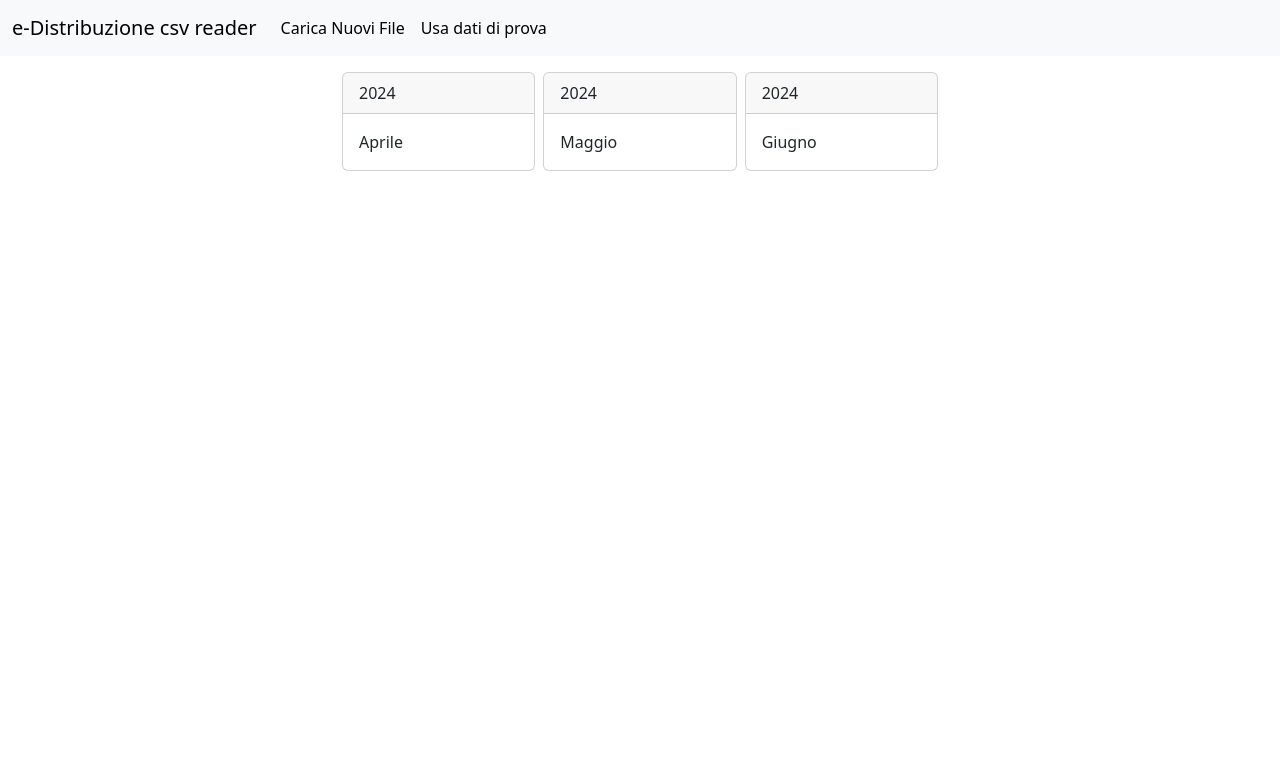
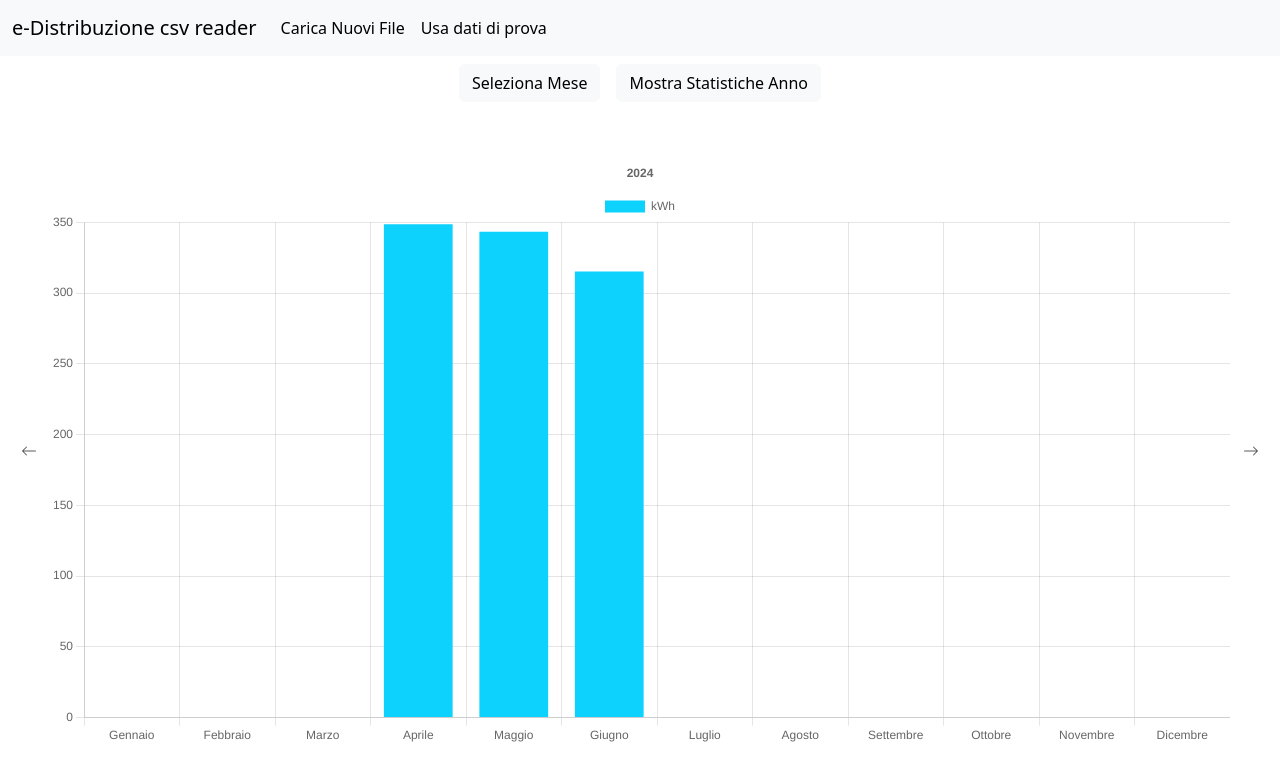
Before and after one commit to BennyGiu/excel-reader-app, a React (Create React App) app: page / in a window 1280 px wide. Both pictures are taken after a click on the button "Usa dati di prova". Shown: the top 780 px of the page. Built offline with nearby package versions, Linux system fonts and the light colour scheme.

Commit message:
Removed unnecessary states and added a chart that shows monthly consumption by year

```diff
--- a/src/App.js
+++ b/src/App.js
@@ -5,19 +5,15 @@ import { useState } from "react";
 import "./App.css";
 
 function App() {
+  const [error, setError] = useState("");
   const [statoApp, setStatoApp] = useState("fileNonCaricati");
-  const [titolo, setTitolo] = useState("");
+  const [titoloGrafico, setTitoloGrafico] = useState("");
   const [testo, setTesto] = useState({});
-  const [error, setError] = useState("");
+  const [years, setYears] = useState([]);
   const [months, setMonths] = useState([]);
   const [giorno, setGiorno] = useState("");
   const [valori, setValori] = useState({});
-  const [labels, setLabels] = useState([]);
-  const [datiGiorno, setDatiGiorno] = useState("");
-  const [disableLeft, setDisableLeft] = useState(false);
-  const [disableRight, setDisableRight] = useState(false);
-  const [disableLeftMonth, setDisableLeftMonth] = useState(false);
-  const [disableRightMonth, setDisableRightMonth] = useState(false);
+  const [giorni, setGiorni] = useState([]);
 
   // function that loads the files in memory and create an array with the uploaded months
   const handleFileChange = (event) => {
@@ -25,6 +21,7 @@ function App() {
       setError("");
       var texts = {};
       var monthsArray = [];
+      var yearsSet = new Set();
       for (const prop of Object.getOwnPropertyNames(testo)) {
         delete testo[prop];
       }
@@ -40,6 +37,11 @@ function App() {
           );
           monthsArray.push(monthAndYear);
           texts[monthAndYear] = text;
+          let year = text.substring(
+            text.indexOf("/") + 4,
+            text.indexOf("/") + 8,
+          );
+          yearsSet.add(year);
         });
       }
 
@@ -53,21 +55,23 @@ function App() {
 
           return newMonth1 - newMonth2;
         });
+        const yearsArray = Array.from(yearsSet).sort();
+        setYears(yearsArray);
+        setTitoloGrafico(yearsArray[yearsArray.length - 1]);
         setMonths(monthsArray);
         setTesto(texts);
-        setTitolo(monthsArray[0]);
       });
     }
   };
 
   // function that checks if files were uploaded and then goes to the "select month" page
   const handleUploadFile = () => {
-    if (titolo === "") {
+    if (titoloGrafico === "") {
       setError("Seleziona almeno un file da caricare");
       return;
     }
     for (var member in valori) delete valori[member];
-    setStatoApp("selezionaMese");
+    setStatoApp("mostraAnno");
   };
 
   // function that loads some test files that are present in the public folder
@@ -75,6 +79,7 @@ function App() {
     setError("");
     var texts = {};
     var monthsArray = [];
+    var yearsSet = new Set();
     for (const prop of Object.getOwnPropertyNames(testo)) {
       delete testo[prop];
     }
@@ -91,16 +96,20 @@ function App() {
         text.indexOf("/") + 8,
       );
       monthsArray.push(monthAndYear);
-      setMonths(monthsArray);
       texts[monthAndYear] = text;
-      setTesto(texts);
+      let year = text.substring(text.indexOf("/") + 4, text.indexOf("/") + 8);
+      yearsSet.add(year);
     }
-    setStatoApp("selezionaMese");
+    const yearsArray = Array.from(yearsSet).sort();
+    setYears(yearsArray);
+    setTitoloGrafico(yearsArray[yearsArray.length - 1]);
+    setMonths(monthsArray);
+    setTesto(texts);
+    setStatoApp("mostraAnno");
   };
 
   // function that loads the data of a specific month and then shows its graph
   const handleClickCard = (chosenMonth) => {
-    //console.log(chosenMonth);
     for (var member in valori) delete valori[member];
     let dati = [];
     dati = testo[chosenMonth].split("\n");
@@ -112,40 +121,15 @@ function App() {
       dato.shift();
       valori[valoriIniziali[0]] = dato;
     });
-
-    if (months.length === 1) {
-      setDisableLeftMonth(true);
-      setDisableRightMonth(true);
-    } else if (months.indexOf(chosenMonth) === months.length - 1) {
-      setDisableLeftMonth(false);
-      setDisableRightMonth(true);
-    } else if (months.indexOf(chosenMonth) === 0) {
-      setDisableLeftMonth(true);
-      setDisableRightMonth(false);
-    } else {
-      setDisableLeftMonth(false);
-      setDisableRightMonth(false);
-    }
     setValori(valori);
-    setLabels(Object.getOwnPropertyNames(valori));
-    setTitolo(chosenMonth);
+    setGiorni(Object.getOwnPropertyNames(valori));
+    setTitoloGrafico(chosenMonth);
     setStatoApp("mostraMese");
   };
 
   // function that loads the data of a specific day and then shows its graph
   const handleSetGiorno = (giornoDaMostrare, index) => {
     setGiorno(giornoDaMostrare);
-    if (index === labels.length - 1) {
-      setDisableLeft(false);
-      setDisableRight(true);
-    } else if (index === 0) {
-      setDisableLeft(true);
-      setDisableRight(false);
-    } else {
-      setDisableLeft(false);
-      setDisableRight(false);
-    }
-    setDatiGiorno(valori[labels[index]]);
     setStatoApp("mostraGiorno");
   };
 
@@ -155,12 +139,11 @@ function App() {
         statoApp={statoApp}
         onClick={() => {
           setStatoApp("caricandoFile");
-          setTitolo("");
+          setTitoloGrafico("");
           setTesto({});
           setMonths([]);
           setValori({});
-          setLabels([]);
-          setDatiGiorno("");
+          setGiorni([]);
           setGiorno("");
         }}
         onClickProva={handleClickProva}
@@ -168,37 +151,24 @@ function App() {
       <Alert resetAlert={() => setError("")} message={error} />
       <Body
         statoApp={statoApp}
+        testo={testo}
         handleFileChange={handleFileChange}
         onUpload={handleUploadFile}
         valori={valori}
-        fileName={titolo}
+        titoloGrafico={titoloGrafico}
         handleSetGiorno={handleSetGiorno}
         giorno={giorno}
-        datiGiorno={datiGiorno}
+        datiGiorno={valori[giorno]}
         changeToPreviousDay={() => {
-          setDisableRight(false);
-          let index = labels.indexOf(giorno);
-          if (index === 1) {
-            setDisableLeft(true);
-          }
-          setGiorno(labels[index - 1]);
-          setDatiGiorno(valori[labels[index - 1]]);
+          let index = giorni.indexOf(giorno);
+          setGiorno(giorni[index - 1]);
         }}
         changeToNextDay={() => {
-          setDisableLeft(false);
-          let index = labels.indexOf(giorno);
-          if (index === labels.length - 2) {
-            setDisableRight(true);
-          }
-          setGiorno(labels[index + 1]);
-          setDatiGiorno(valori[labels[index + 1]]);
+          let index = giorni.indexOf(giorno);
+          setGiorno(giorni[index + 1]);
         }}
         changeToPreviousMonth={() => {
-          setDisableRightMonth(false);
-          let index = months.indexOf(titolo);
-          if (index === 1) {
-            setDisableLeftMonth(true);
-          }
+          let index = months.indexOf(titoloGrafico);
           for (var member in valori) delete valori[member];
           let dati = [];
           dati = testo[months[index - 1]].split("\n");
@@ -210,17 +180,12 @@ function App() {
             dato.shift();
             valori[valoriIniziali[0]] = dato;
           });
-          setTitolo(months[index - 1]);
+          setTitoloGrafico(months[index - 1]);
           setValori(valori);
-          setLabels(Object.getOwnPropertyNames(valori));
-          //handleUploadFile();
+          setGiorni(Object.getOwnPropertyNames(valori));
         }}
         changeToNextMonth={() => {
-          setDisableLeftMonth(false);
-          let index = months.indexOf(titolo);
-          if (index === months.length - 2) {
-            setDisableRightMonth(true);
-          }
+          let index = months.indexOf(titoloGrafico);
           for (var member in valori) delete valori[member];
           let dati = [];
           dati = testo[months[index + 1]].split("\n");
@@ -232,16 +197,19 @@ function App() {
             dato.shift();
             valori[valoriIniziali[0]] = dato;
           });
-          setTitolo(months[index + 1]);
+          setTitoloGrafico(months[index + 1]);
           setValori(valori);
-          setLabels(Object.getOwnPropertyNames(valori));
-          //handleUploadFile();
+          setGiorni(Object.getOwnPropertyNames(valori));
         }}
-        labels={labels}
-        disableLeft={disableLeft}
-        disableRight={disableRight}
-        disableLeftMonth={disableLeftMonth}
-        disableRightMonth={disableRightMonth}
+        changeToNextYear={() => {
+          let index = years.indexOf(titoloGrafico);
+          setTitoloGrafico(years[index + 1]);
+        }}
+        changeToPreviousYear={() => {
+          let index = years.indexOf(titoloGrafico);
+          setTitoloGrafico(years[index - 1]);
+        }}
+        giorni={giorni}
         mostraGraficoMese={() => {
           setStatoApp("mostraMese");
         }}
@@ -249,6 +217,7 @@ function App() {
           setStatoApp("selezionaMese");
         }}
         months={months}
+        years={years}
         handleClickCard={handleClickCard}
       ></Body>
     </div>
--- a/src/components/Body.jsx
+++ b/src/components/Body.jsx
@@ -1,3 +1,4 @@
+import GraficoAnno from "./GraficoAnno";
 import GraficoGiorno from "./GraficoGiorno";
 import GraficoMese from "./GraficoMese";
 import SelezionaMese from "./SelezionaMese";
@@ -5,10 +6,11 @@ import { motion } from "motion/react";
 
 function Body({
   statoApp,
+  testo,
   handleFileChange,
   onUpload,
   valori,
-  fileName,
+  titoloGrafico,
   handleSetGiorno,
   giorno,
   datiGiorno,
@@ -16,13 +18,12 @@ function Body({
   changeToNextDay,
   changeToPreviousMonth,
   changeToNextMonth,
-  labels,
-  disableLeft,
-  disableRight,
-  disableLeftMonth,
-  disableRightMonth,
+  changeToPreviousYear,
+  changeToNextYear,
+  giorni,
   mostraGraficoMese,
   months,
+  years,
   handleClickCard,
   mostraSelezioneMese,
 }) {
@@ -69,17 +70,28 @@ function Body({
       return (
         <SelezionaMese months={months} handleClickCard={handleClickCard} />
       );
+    case "mostraAnno":
+      return (
+        <GraficoAnno
+          testo={testo}
+          mostraSelezioneMese={mostraSelezioneMese}
+          years={years}
+          months={months}
+          titoloGrafico={titoloGrafico}
+          onClickLeftButton={changeToPreviousYear}
+          onClickRightButton={changeToNextYear}
+        />
+      );
     case "mostraMese":
       return (
         <GraficoMese
+          months={months}
           valori={valori}
-          fileName={fileName}
+          titoloGrafico={titoloGrafico}
           handleSetGiorno={handleSetGiorno}
-          labels={labels}
+          giorni={giorni}
           onClickLeftButton={changeToPreviousMonth}
           onClickRightButton={changeToNextMonth}
-          disableLeft={disableLeftMonth}
-          disableRight={disableRightMonth}
           mostraSelezioneMese={mostraSelezioneMese}
         />
       );
@@ -88,10 +100,9 @@ function Body({
         <GraficoGiorno
           onClickLeftButton={changeToPreviousDay}
           onClickRightButton={changeToNextDay}
+          giorni={giorni}
           giorno={giorno}
           datiGiorno={datiGiorno}
-          disableLeft={disableLeft}
-          disableRight={disableRight}
           mostraGraficoMese={mostraGraficoMese}
         />
       );
--- /dev/null
+++ b/src/components/GraficoAnno.jsx
@@ -0,0 +1,216 @@
+import {
+  Chart as ChartJS,
+  CategoryScale,
+  LinearScale,
+  PointElement,
+  LineElement,
+  Title,
+  Tooltip,
+  Legend,
+  BarController,
+  BarElement,
+} from "chart.js";
+import { Bar } from "react-chartjs-2";
+import { motion } from "motion/react";
+import { useState } from "react";
+import { Button } from "react-bootstrap";
+import StatCard from "./StatCard";
+import { monthStringToNumber } from "../utils/utils";
+
+ChartJS.register(
+  CategoryScale,
+  LinearScale,
+  PointElement,
+  LineElement,
+  BarController,
+  BarElement,
+  Title,
+  Tooltip,
+  Legend,
+);
+
+function GraficoAnno({
+  mostraSelezioneMese,
+  testo,
+  years,
+  months,
+  titoloGrafico,
+  onClickLeftButton,
+  onClickRightButton,
+}) {
+  const [mostraGrafico, setMostraGrafico] = useState(true);
+
+  var disableLeft = false;
+  var disableRight = false;
+
+  if (years.length === 1) {
+    disableLeft = true;
+    disableRight = true;
+  } else if (years.indexOf(titoloGrafico) === years.length - 1) {
+    disableLeft = false;
+    disableRight = true;
+  } else if (years.indexOf(titoloGrafico) === 0) {
+    disableLeft = true;
+    disableRight = false;
+  } else {
+    disableLeft = false;
+    disableRight = false;
+  }
+
+  var monthsInChosenYear = [];
+  for (const month of months) {
+    let splittedMonth = month.split("/");
+    if (splittedMonth[1] === titoloGrafico) {
+      monthsInChosenYear.push(parseInt(splittedMonth[0]));
+    }
+  }
+  var monthsConsumption = [];
+
+  for (let i = 1; i <= 12; i++) {
+    if (monthsInChosenYear.includes(i)) {
+      let monthNumber = i < 10 ? "0" + i : i;
+      const monthData = testo[monthNumber + "/" + titoloGrafico].split("\n");
+      let monthObject = {};
+      monthData.shift();
+      monthData.pop();
+      monthData.map((dato, index) => (monthData[index] = dato.split(";")));
+      monthData.forEach((dato, index) => {
+        let valoriIniziali = dato[0].split(" ");
+        dato.shift();
+        monthObject[valoriIniziali[0]] = dato;
+      });
+      const flatArray = Object.values(monthObject).flat();
+      const monthKWH = flatArray.reduce((a, b) => +a + +b, 0);
+      monthsConsumption.push(monthKWH.toFixed(2));
+    } else {
+      monthsConsumption.push(0);
+    }
+  }
+
+  const options = {
+    responsive: true,
+    plugins: {
+      legend: {
+        position: "top",
+      },
+      title: {
+        display: true,
+        text: titoloGrafico,
+      },
+    },
+  };
+
+  const labels = Object.getOwnPropertyNames(monthStringToNumber);
+
+  const data = {
+    labels,
+    datasets: [
+      {
+        label: "kWh",
+        data: monthsConsumption,
+        backgroundColor: "rgba(13, 210, 253, 1)",
+      },
+    ],
+  };
+
+  return (
+    <div className="flex-grow-1 overflow-auto mb-2 d-flex flex-column align-items-center">
+      <div className="d-flex flex-row justify-content-center align-items-center mb-2">
+        <button
+          type="button"
+          className="btn btn-light mx-2"
+          onClick={() => mostraSelezioneMese()}
+        >
+          Seleziona Mese
+        </button>
+        <button
+          type="button"
+          className="btn btn-light mx-2"
+          onClick={() => setMostraGrafico(!mostraGrafico)}
+        >
+          Mostra {mostraGrafico ? "Statistiche" : "Grafico"} Anno
+        </button>
+      </div>
+      <div className="d-flex flex-row flex-grow-1 justify-content-center overflow-auto w-100">
+        <Button
+          disabled={disableLeft}
+          onClick={onClickLeftButton}
+          className="align-self-center ms-2 btn-link btn-outline-info d-inline-flex align-items-center justify-content-center"
+        >
+          <svg
+            xmlns="http://www.w3.org/2000/svg"
+            width="16"
+            height="16"
+            fill="black"
+            className="bi bi-arrow-left"
+            viewBox="0 0 16 16"
+          >
+            <path
+              fillRule="evenodd"
+              d="M15 8a.5.5 0 0 0-.5-.5H2.707l3.147-3.146a.5.5 0 1 0-.708-.708l-4 4a.5.5 0 0 0 0 .708l4 4a.5.5 0 0 0 .708-.708L2.707 8.5H14.5A.5.5 0 0 0 15 8"
+            />
+          </svg>
+        </Button>
+        <div className="flex-grow-1 overflow-auto mh-0 d-flex flex-column justify-content-center align-items-center">
+          {(() => {
+            if (mostraGrafico) {
+              return (
+                <motion.div
+                  key={"grafico"}
+                  initial={{ opacity: 0 }}
+                  animate={{ opacity: 1 }}
+                  className="d-flex flex-column h-100 w-100 align-items-center justify-content-center"
+                >
+                  <Bar
+                    className="overflow-auto"
+                    options={options}
+                    data={data}
+                  />
+                </motion.div>
+              );
+            } else {
+              return (
+                <motion.div
+                  key={"statistiche"}
+                  initial={{ opacity: 0 }}
+                  animate={{ opacity: 1 }}
+                  className="container overflow-auto"
+                >
+                  <div className="text-center fs-5 m-1">Statistiche anno</div>
+                  <div className="row row-cols-1 row-cols-sm-2 row-cols-md-4 p-1">
+                    <StatCard
+                      title="kWh Totali"
+                      value={"Prova"}
+                      handleClickCard={() => void 0}
+                    />
+                  </div>
+                </motion.div>
+              );
+            }
+          })()}
+        </div>
+        <Button
+          disabled={disableRight}
+          onClick={onClickRightButton}
+          className="align-self-center me-2 btn-link btn-outline-info d-inline-flex align-items-center justify-content-center"
+        >
+          <svg
+            xmlns="http://www.w3.org/2000/svg"
+            width="16"
+            height="16"
+            fill="black"
+            className="bi bi-arrow-right"
+            viewBox="0 0 16 16"
+          >
+            <path
+              fillRule="evenodd"
+              d="M1 8a.5.5 0 0 1 .5-.5h11.793l-3.147-3.146a.5.5 0 0 1 .708-.708l4 4a.5.5 0 0 1 0 .708l-4 4a.5.5 0 0 1-.708-.708L13.293 8.5H1.5A.5.5 0 0 1 1 8"
+            />
+          </svg>
+        </Button>
+      </div>
+    </div>
+  );
+}
+
+export default GraficoAnno;
--- a/src/components/GraficoGiorno.jsx
+++ b/src/components/GraficoGiorno.jsx
@@ -28,15 +28,31 @@ ChartJS.register(
 );
 
 function GraficoGiorno({
+  giorni,
   giorno,
   datiGiorno,
   onClickLeftButton,
   onClickRightButton,
-  disableLeft,
-  disableRight,
   mostraGraficoMese,
 }) {
   const [intervalloGrafico, setIntervalloGrafico] = useState("60");
+
+  var disableLeft;
+  var disableRight;
+
+  if (giorni.length === 1) {
+    disableLeft = true;
+    disableRight = true;
+  } else if (giorni.indexOf(giorno) === giorni.length - 1) {
+    disableLeft = false;
+    disableRight = true;
+  } else if (giorni.indexOf(giorno) === 0) {
+    disableLeft = true;
+    disableRight = false;
+  } else {
+    disableLeft = false;
+    disableRight = false;
+  }
 
   const options = {
     responsive: true,
--- a/src/components/GraficoMese.jsx
+++ b/src/components/GraficoMese.jsx
@@ -30,17 +30,34 @@ ChartJS.register(
 );
 
 function GraficoMese({
+  months,
   valori,
-  fileName,
+  titoloGrafico,
   handleSetGiorno,
-  labels,
-  disableLeft,
+  giorni,
   onClickLeftButton,
-  disableRight,
   onClickRightButton,
   mostraSelezioneMese,
 }) {
   const [mostraGrafico, setMostraGrafico] = useState(true);
+
+  const labels = giorni;
+  var disableLeft;
+  var disableRight;
+
+  if (months.length === 1) {
+    disableLeft = true;
+    disableRight = true;
+  } else if (months.indexOf(titoloGrafico) === months.length - 1) {
+    disableLeft = false;
+    disableRight = true;
+  } else if (months.indexOf(titoloGrafico) === 0) {
+    disableLeft = true;
+    disableRight = false;
+  } else {
+    disableLeft = false;
+    disableRight = false;
+  }
 
   const options = {
     responsive: true,
@@ -50,13 +67,13 @@ function GraficoMese({
       },
       title: {
         display: true,
-        text: fileName,
+        text: titoloGrafico,
       },
     },
     onClick: (event, activeElements) => {
       if (activeElements[0]) {
         let index = activeElements[0]["index"];
-        handleSetGiorno(labels[index], index);
+        handleSetGiorno(giorni[index], index);
       }
     },
   };
@@ -66,7 +83,7 @@ function GraficoMese({
     datasets: [
       {
         label: "kWh",
-        data: labels.map((item) => {
+        data: giorni.map((item) => {
           let dayArray = [];
           dayArray = valori[item];
           return dayArray.reduce((a, b) => +a + +b, 0);
@@ -312,9 +329,9 @@ function GraficoMese({
                 >
                   <div className="text-center fs-5 m-1">
                     Statistiche{" "}
-                    {monthNumberToString[fileName.split("/")[0]] +
+                    {monthNumberToString[titoloGrafico.split("/")[0]] +
                       " " +
-                      fileName.split("/")[1]}
+                      titoloGrafico.split("/")[1]}
                   </div>
                   <div className="row row-cols-1 row-cols-sm-2 row-cols-md-4 p-1">
                     <StatCard
```
